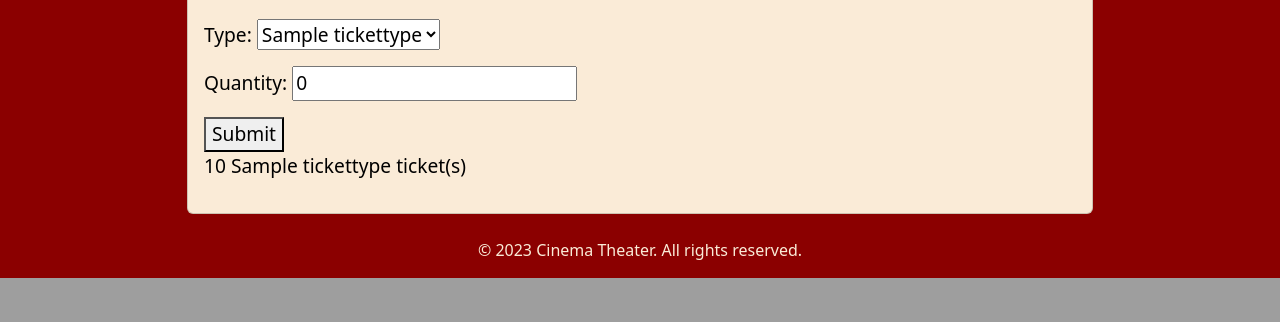
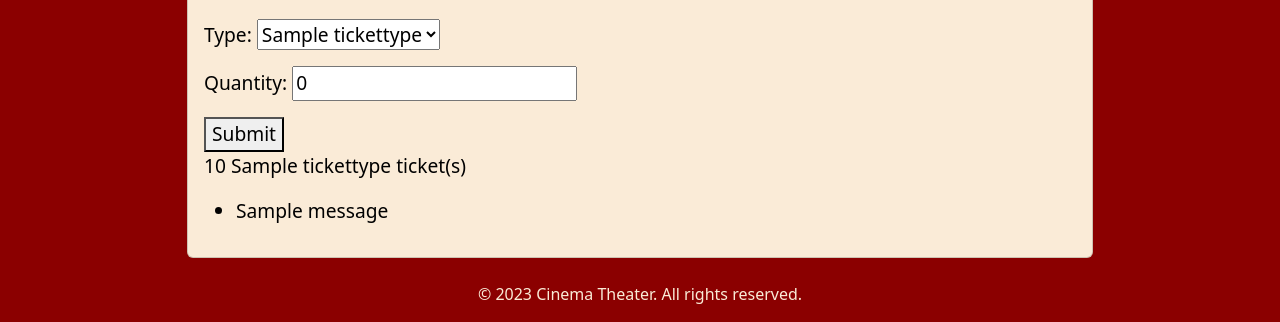
Before and after one commit to kiraashley24/miniproject4KS, a Django app: page /tickets/ in a window 1280 px wide. Shown: the part 911-1233 px from the top of the page. Before the commit the page ends 1189 px from the top, so only its background shows below. Run offline with Django 4.2, Linux system fonts and the light colour scheme; tables that the repository leaves empty hold one stand-in row (values such as "Sample post"); one stand-in notice (Sample message) is shown.

Commit message:
When submit is pressed, message pops up, but also showing what tix bought

```diff
--- a/polls/templates/polls/tickets.html
+++ b/polls/templates/polls/tickets.html
@@ -21,6 +21,14 @@
                             {% for ticket in ticket_data %}
                                 <p>{{ ticket }}</p>
                             {% endfor %}
+
+                            {% if messages %}
+                                <ul class="messages">
+                                    {% for message in messages %}
+                                        <li{% if message.tags %} class="{{ message.tags }}"{% endif %}>{{ message }}</li>
+                                    {% endfor %}
+                                </ul>
+                            {% endif %}
                         </div>
                     </div>
                 </div>
--- a/polls/views.py
+++ b/polls/views.py
@@ -7,6 +7,7 @@ from django.contrib.auth.forms import UserCreationForm
 from django.contrib.auth import login
 from .models import TicketType, Ticket
 from .forms import TicketForm
+from django.contrib import messages
 
 from .models import Choice, Question
 
@@ -86,6 +87,7 @@ def menu(request):
 
     return render(request, 'polls/menu.html', {'menu_data': menu_data})
 
+
 def tickets(request):
     ticket_data = Ticket.objects.all()
     form = TicketForm()
@@ -94,11 +96,10 @@ def tickets(request):
         form = TicketForm(request.POST)
         if form.is_valid():
             form.save()
-            # Optionally, you can redirect to a success page or modify as needed.
+            messages.success(request, 'Thanks for purchasing your tickets. Enjoy your movie.')
 
     return render(request, 'polls/tickets.html', {'ticket_data': ticket_data, 'form': form})
 
 
-
 def contact(request):
     return render(request, "polls/contact.html")
```
